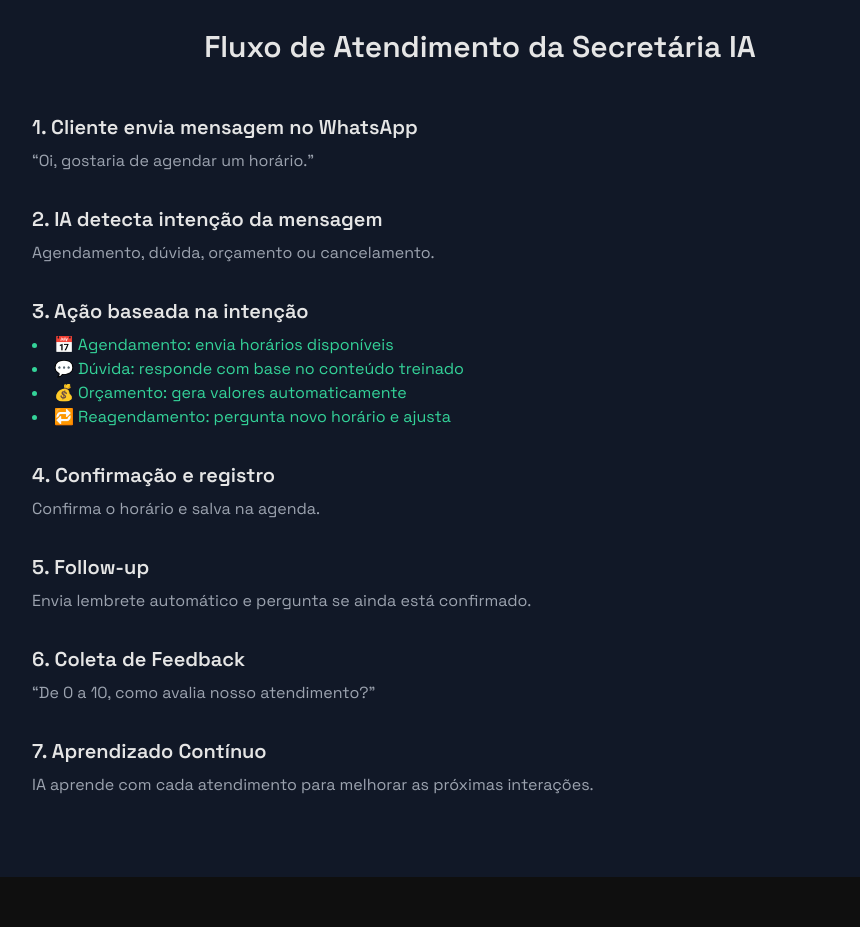
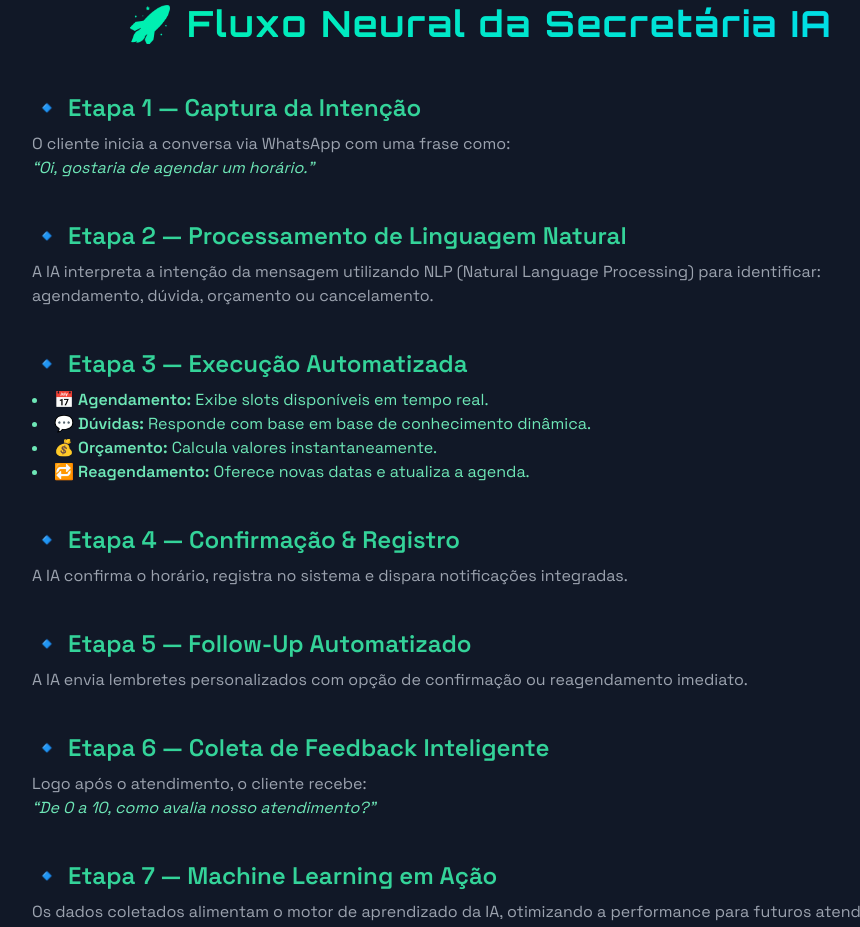
Before and after one commit to Samuel-Bagolin/secretar_IA, a plain HTML site: page index.html in a window 1280 px wide. Shown: the part 1337-2264 px from the top of the page, without its empty margins (160-1020 px from the left). Drawn offline with nearby package versions, Linux system fonts and the light colour scheme.

Commit message:
index.html

```diff
--- a/index.html
+++ b/index.html
@@ -5,7 +5,7 @@
   <meta name="viewport" content="width=device-width, initial-scale=1.0" />
   <title>NeuroTech | A próxima geração da inteligência</title>
   <link href="https://cdn.jsdelivr.net/npm/tailwindcss@2.2.19/dist/tailwind.min.css" rel="stylesheet">
-  <link href="https://fonts.googleapis.com/css2?family=Space+Grotesk:wght@400;600&display=swap" rel="stylesheet">
+  <link href="https://fonts.googleapis.com/css2?family=Space+Grotesk:wght@400;600&family=Orbitron:wght@500;700&display=swap" rel="stylesheet">
   <style>
     body {
       font-family: 'Space Grotesk', sans-serif;
@@ -16,6 +16,7 @@
       background: linear-gradient(90deg, #00f5a0, #00d9f5);
       -webkit-background-clip: text;
       -webkit-text-fill-color: transparent;
+      font-family: 'Orbitron', sans-serif;
     }
   </style>
 </head>
@@ -42,47 +43,53 @@
         <li>Fluxos personalizados por segmento</li>
       </ul>
     </div>
-    <div class="bg-gray-800 p-6 rounded-xl shadow-lg">
-      <img class="team-image" src="./Imagens/Imagem secretaria.jpg" alt="Secretária IA" class="rounded-lg shadow-xl" />
+    <div class="bg-gray-800 p-6 rounded-xl shadow-lg flex justify-center items-center">
+      <img src="./Imagens/Imagem secretaria.jpg" alt="Secretária IA" class="rounded-2xl shadow-2xl w-full max-w-md transform hover:scale-105 transition duration-300" />
     </div>
   </section>
 
   <!-- Fluxo de Atendimento -->
   <section class="bg-gray-900 py-20 px-6 md:px-20">
-    <h2 class="text-3xl font-semibold text-center mb-12">Fluxo de Atendimento da Secretária IA</h2>
-    <div class="space-y-8 max-w-4xl mx-auto">
+    <h2 class="text-3xl md:text-4xl font-bold text-center mb-12 gradient-text tracking-wider">🚀 Fluxo Neural da Secretária IA</h2>
+    <div class="space-y-10 max-w-4xl mx-auto">
       <div>
-        <h3 class="text-xl font-bold mb-2">1. Cliente envia mensagem no WhatsApp</h3>
-        <p class="text-gray-400">“Oi, gostaria de agendar um horário.”</p>
+        <h3 class="text-xl md:text-2xl font-semibold text-green-400 mb-2">🔹 Etapa 1 — Captura da Intenção</h3>
+        <p class="text-gray-400">O cliente inicia a conversa via WhatsApp com uma frase como:<br><span class="italic text-green-300">“Oi, gostaria de agendar um horário.”</span></p>
       </div>
+
       <div>
-        <h3 class="text-xl font-bold mb-2">2. IA detecta intenção da mensagem</h3>
-        <p class="text-gray-400">Agendamento, dúvida, orçamento ou cancelamento.</p>
+        <h3 class="text-xl md:text-2xl font-semibold text-green-400 mb-2">🔹 Etapa 2 — Processamento de Linguagem Natural</h3>
+        <p class="text-gray-400">A IA interpreta a intenção da mensagem utilizando NLP (Natural Language Processing) para identificar: agendamento, dúvida, orçamento ou cancelamento.</p>
       </div>
+
       <div>
-        <h3 class="text-xl font-bold mb-2">3. Ação baseada na intenção</h3>
-        <ul class="list-disc list-inside text-green-400">
-          <li>📅 Agendamento: envia horários disponíveis</li>
-          <li>💬 Dúvida: responde com base no conteúdo treinado</li>
-          <li>💰 Orçamento: gera valores automaticamente</li>
-          <li>🔁 Reagendamento: pergunta novo horário e ajusta</li>
+        <h3 class="text-xl md:text-2xl font-semibold text-green-400 mb-2">🔹 Etapa 3 — Execução Automatizada</h3>
+        <ul class="list-disc list-inside text-green-300">
+          <li>📅 <strong>Agendamento:</strong> Exibe slots disponíveis em tempo real.</li>
+          <li>💬 <strong>Dúvidas:</strong> Responde com base em base de conhecimento dinâmica.</li>
+          <li>💰 <strong>Orçamento:</strong> Calcula valores instantaneamente.</li>
+          <li>🔁 <strong>Reagendamento:</strong> Oferece novas datas e atualiza a agenda.</li>
         </ul>
       </div>
+
       <div>
-        <h3 class="text-xl font-bold mb-2">4. Confirmação e registro</h3>
-        <p class="text-gray-400">Confirma o horário e salva na agenda.</p>
+        <h3 class="text-xl md:text-2xl font-semibold text-green-400 mb-2">🔹 Etapa 4 — Confirmação & Registro</h3>
+        <p class="text-gray-400">A IA confirma o horário, registra no sistema e dispara notificações integradas.</p>
       </div>
+
       <div>
-        <h3 class="text-xl font-bold mb-2">5. Follow-up</h3>
-        <p class="text-gray-400">Envia lembrete automático e pergunta se ainda está confirmado.</p>
+        <h3 class="text-xl md:text-2xl font-semibold text-green-400 mb-2">🔹 Etapa 5 — Follow-Up Automatizado</h3>
+        <p class="text-gray-400">A IA envia lembretes personalizados com opção de confirmação ou reagendamento imediato.</p>
       </div>
+
       <div>
-        <h3 class="text-xl font-bold mb-2">6. Coleta de Feedback</h3>
-        <p class="text-gray-400">“De 0 a 10, como avalia nosso atendimento?”</p>
+        <h3 class="text-xl md:text-2xl font-semibold text-green-400 mb-2">🔹 Etapa 6 — Coleta de Feedback Inteligente</h3>
+        <p class="text-gray-400">Logo após o atendimento, o cliente recebe:<br><span class="italic text-green-300">“De 0 a 10, como avalia nosso atendimento?”</span></p>
       </div>
+
       <div>
-        <h3 class="text-xl font-bold mb-2">7. Aprendizado Contínuo</h3>
-        <p class="text-gray-400">IA aprende com cada atendimento para melhorar as próximas interações.</p>
+        <h3 class="text-xl md:text-2xl font-semibold text-green-400 mb-2">🔹 Etapa 7 — Machine Learning em Ação</h3>
+        <p class="text-gray-400">Os dados coletados alimentam o motor de aprendizado da IA, otimizando a performance para futuros atendimentos.</p>
       </div>
     </div>
   </section>
```
